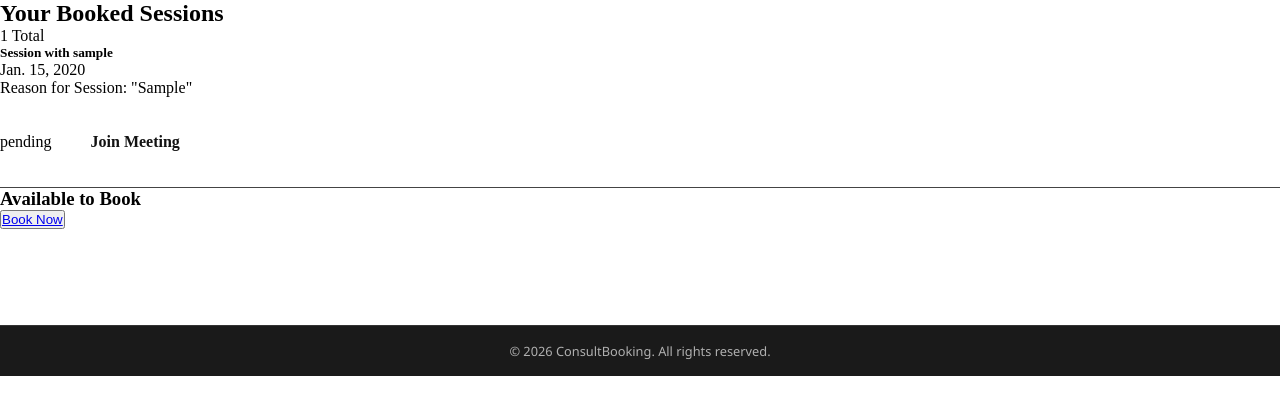
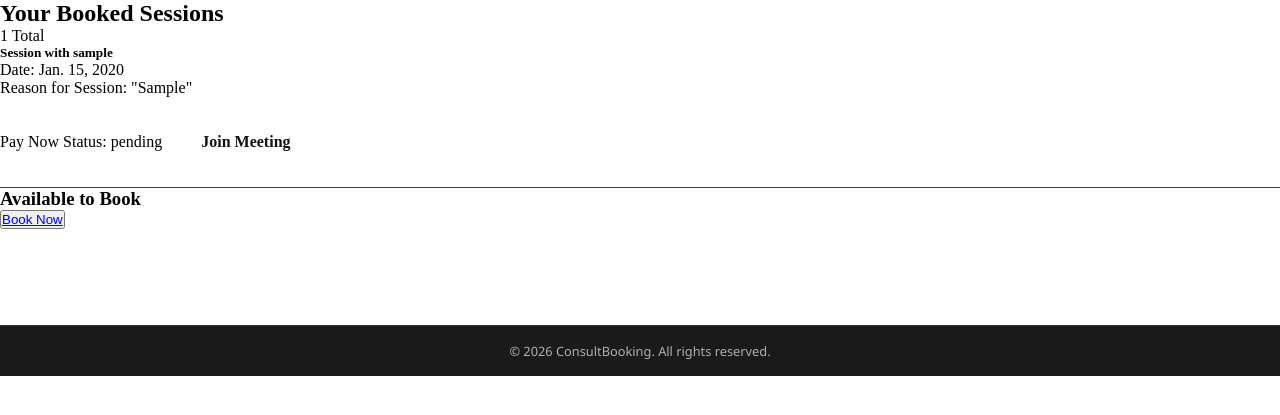
Before and after one commit to Foreman-b/Consultant_Web_App, a Django app: page /book-dashboard/ in a window 1280 px wide. Shown: the part 59-474 px from the top of the page. Run offline with Django 5.2, Linux system fonts and the light colour scheme; a user stored in the database is signed in; tables that the repository leaves empty hold one stand-in row (values such as "Sample post").

Commit message:
Add initialize_payment and verify_payment in views, then I add paystack payment to my booking-dashboard for user to make payment. Payment can only be made for booking that already exists and PENDING in status

```diff
--- a/app/templates/app/book_dashboard.html
+++ b/app/templates/app/book_dashboard.html
@@ -20,7 +20,7 @@
                     <div class="card-body d-flex flex-column">
                         <h5 class="card-title mb-1">Session with {{ booking.consultant.user.username }}</h5>
                         <p class="text-muted mb-2">
-                            <i class="bi bi-calendar"></i> {{ booking.availability.date }}
+                            Date: <i class="bi bi-calendar"></i> {{ booking.availability.date }}
                             {{ booking.availability.start_time }}
                         </p>
 
@@ -28,8 +28,11 @@
 
                         <div class="mt-auto">
                             <div class="d-flex justify-content-between align-items-center">
-                                <span class="badge {% if booking.status == 'Confirmed' %}bg-success{% else %}bg-warning{% endif %}">
-                                    {{ booking.status }}
+                                <span class="badge {% if booking.status == 'pending' %}bg-success{% else %}bg-warning{% endif %}">
+                                    {% comment %} <a href="{% url 'initialize-payment' booking.id %}" class="btn btn-dark"> {% endcomment %}
+                                        Pay Now
+                                    </a>
+                                   Status: {{ booking.status }}
                                 </span>
 
 
--- a/app/views.py
+++ b/app/views.py
@@ -1,5 +1,5 @@
 from django.shortcuts import render, redirect
-from .models import Availability, Booking, User
+from .models import Availability, Booking, User, Payment
 from .forms import (
     UserRegisterForm, ConsultantProfileForm,
     AvailabilityForm, BookingForm, PaymentForm, ReviewForm,
@@ -8,6 +8,8 @@ from django.contrib.auth import authenticate, login, logout
 from django.contrib.auth.forms import AuthenticationForm
 from django.contrib.auth.decorators import login_required
 from django.shortcuts import get_object_or_404
+from django.conf import settings
+from django.utils import timezone
 
 
 
@@ -134,3 +136,82 @@ def update_meeting_link(request, booking_id):
     booking.save()
 
     return redirect('consultant-dash')
+
+
+
+
+@login_required
+def initialize_payment(request, booking_id):
+    # Let fetch booking and confirm the ownership
+    booking = get_object_or_404(
+        Booking,
+        id=booking_id,
+        client=request.user,
+        status=Booking.Status.Choices.PENDING
+    )
+
+    # Now let create payment record(server-controlled)
+    payment = Payment.objects.create(
+        booking =booking,
+        amount = 10000,
+    )
+
+    # Let prepare Paystack request here
+    headers = {
+        "Authorization": f"Bearer {settings.PAYSTACK_SECRET_KEY}",
+        "Content-Type": "application/json",
+    }
+
+    data = {
+        "email": request.user.email,
+        "amount": payment.amount,
+        "reference": str(payment.payment_reference),
+        "callback_url": request.build_absolute_url("/verify-payment/"),
+    }
+
+    # Right here let call Paystack initialize endpoint
+    response = request.post(
+        "https://api.paystack.co/transaction/initialize",
+        json=data,
+        headers=headers,
+    )
+
+    response_data = response.json()
+
+    # Let redirect user to Paystack chekout
+    return redirect(response_data["data"] ["authorization_url"])
+
+
+@login_required
+def verify_payment(request):
+    reference = request.GET.get("reference")
+
+    payment = get_object_or_404(Payment, payment_reference=reference)
+
+    headers = {
+        "Authorization": f"Bearer {settings.PAYSTACK_SECRET_KEY}",
+    }
+
+    # Let call paystack verify endpoint
+    response = request.get(
+        f"https://api.paystack.co/transaction/verify/{reference}",
+
+        headers = headers,
+    )
+
+    result = response.json()
+
+    if result["data"]["status"] == "success":
+        payment.status = Payment.PaymentStatus.SUCCESS
+        payment.paid_at = timezone.now()
+        payment.save()
+
+        booking = payment.booking
+        booking.status = Booking.StatusChoices.CONFIRMED
+        booking.save()
+
+    else:
+        payment.status = Payment.PaymentStatus.FAILED
+        payment.save()
+
+    return redirect("booking-dashboard")
```
